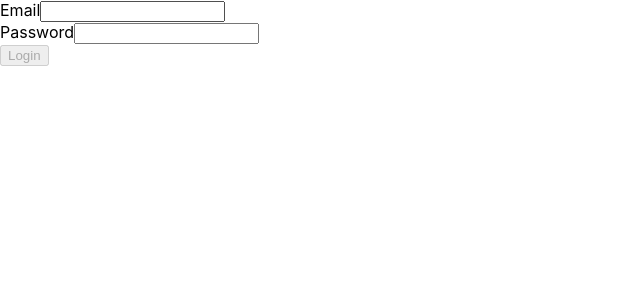
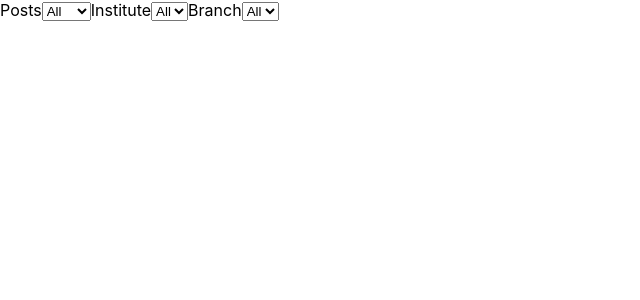
Before and after one commit to ssc-india/ssc-india-client, a React (Create React App) app: page / in a window 1280 px wide. Shown: the top 300 px of the page, without its empty margins (0-640 px from the left). Built offline with nearby package versions, Linux system fonts and the light colour scheme; no server answers.

Commit message:
hooked individual post page and route

```diff
--- a/src/App.js
+++ b/src/App.js
@@ -1,6 +1,6 @@
 import React, { useState } from "react";
 import { Redirect, Route, Switch } from "react-router";
-import { AuthenticateUser, CreatePost, HomePage } from "./containers";
+import { AuthenticateUser, CreatePost, HomePage, ShowPost } from "./containers";
 // import DevTest from "./dev_test";
 
 const App = () => {
@@ -10,12 +10,13 @@ const App = () => {
     <div className="App">
       {/* <DevTest /> */}
       <Switch>
+        <Route exact path='/' render={() => <HomePage user={'name' in user ? user.name : null} />} />
+        <Route exact path='/viewPost/:id' render={props => <ShowPost id={props.match.params.id} />} />
         {
           !user.name ?
             <AuthenticateUser setUser={setUser} /> :
             null
         }
-        <Route exact path='/' component={HomePage} />
         <Route exact path='/createPost' render={() => <CreatePost user={user.name} />} />
         <Redirect to='/' />
       </Switch>
--- a/src/components/ListPosts/loadPostsList.jsx
+++ b/src/components/ListPosts/loadPostsList.jsx
@@ -4,6 +4,7 @@ const LoadPostsList = ({posts}) =>
   posts.map((post, index) =>
     <div key={index}>
       <h3>{post.title}</h3>
+      <p>{ 'author' in post ? post.author : null }</p>
       <p>{ 'branch' in post ? post.branch : null }</p>
       <p>{ 'institute' in post ? post.institute : null }</p>
     </div>
--- a/src/containers/HomePage/index.jsx
+++ b/src/containers/HomePage/index.jsx
@@ -1,4 +1,5 @@
 import React from "react";
+import { ListPosts } from "../../components";
 // import { useHistory } from "react-router";
 import Navbar from "../../components/Navbar";
 
@@ -8,6 +9,7 @@ const HomePage = ({user}) => {
   return (
     <div>
       <Navbar user={user} />
+      <ListPosts />
     </div>
   );
 }
```
